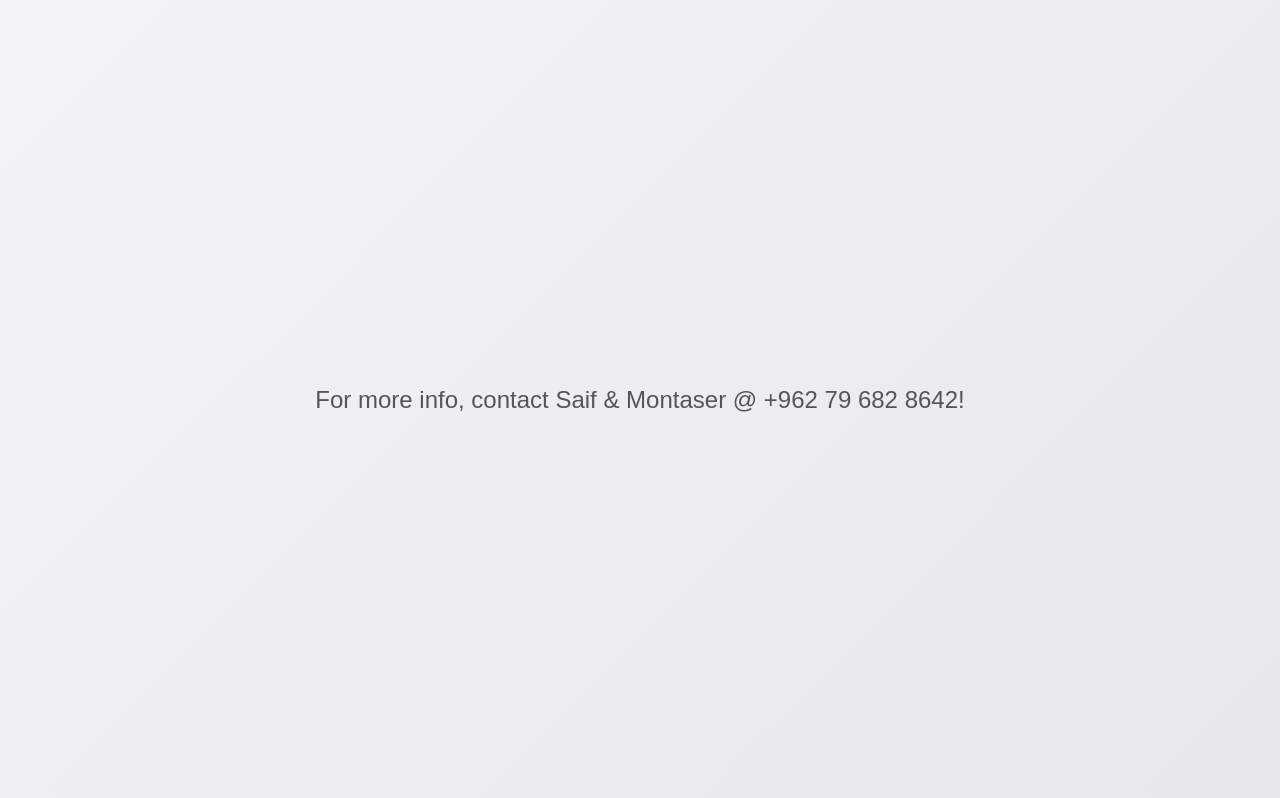
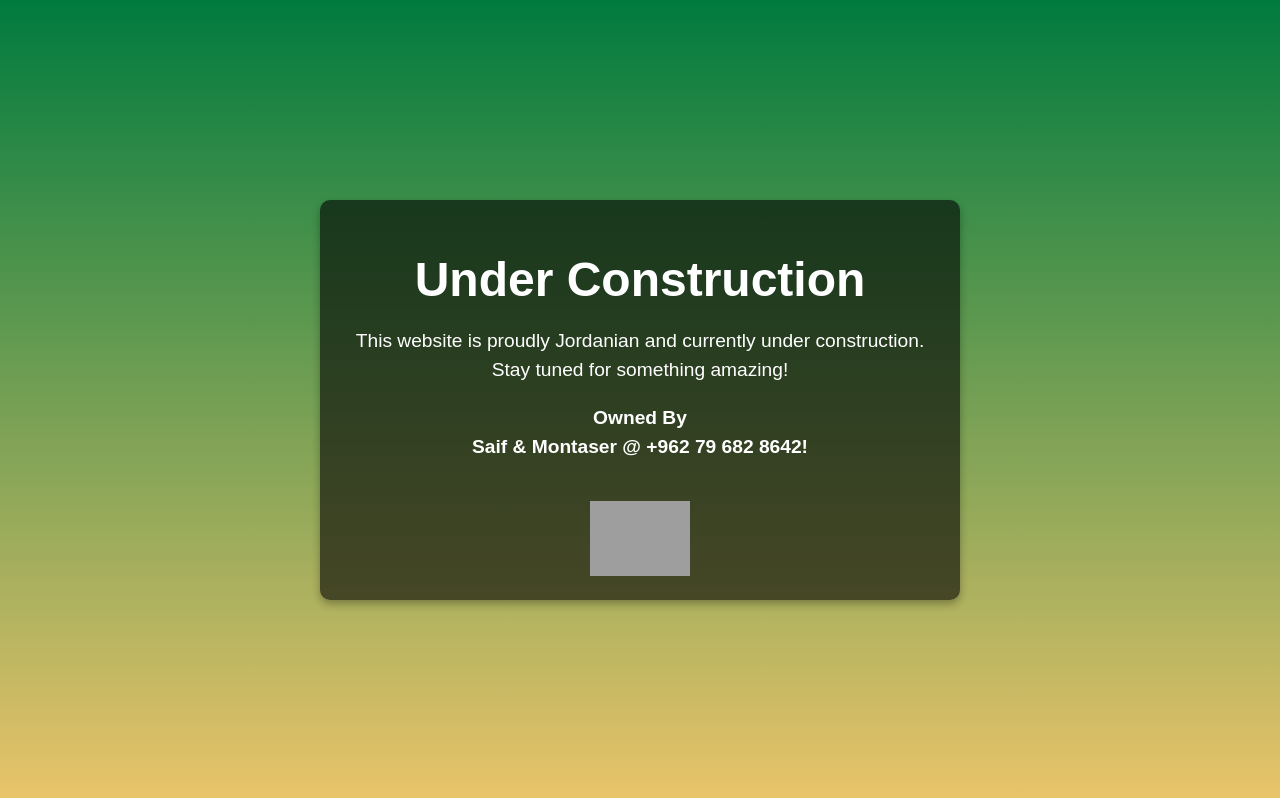
Before and after one commit to MAlmansi/under-construction, a plain HTML site: page index.html in a window 1280 px wide. Drawn offline with Linux system fonts and the light colour scheme; grey boxes are pictures that could not be loaded.

Commit message:
Update index.html

```diff
--- a/index.html
+++ b/index.html
@@ -7,42 +7,49 @@
   <style>
     body {
       margin: 0;
-            padding: 0;
+      font-family: 'Arial', sans-serif;
       display: flex;
-            flex-direction: column;
       justify-content: center;
       align-items: center;
-            height: 100vh;
-            background: linear-gradient(135deg, #f3f4f6, #e5e7eb);
-            font-family: Arial, sans-serif;
-            color: #333;
+      min-height: 100vh;
+      background: linear-gradient(to bottom, #007B3E, #E9C46A);
+      color: #fff;
       text-align: center;
+    }
+    .container {
+      padding: 20px;
+      max-width: 600px;
+      border-radius: 10px;
+      background-color: rgba(0, 0, 0, 0.6);
+      box-shadow: 0 4px 8px rgba(0, 0, 0, 0.3);
     }
     h1 {
       font-size: 3rem;
-            margin-bottom: 1rem;
+      margin-bottom: 20px;
     }
     p {
-            font-size: 1.5rem;
-            color: #555;
+      font-size: 1.2rem;
+      line-height: 1.5;
     }
-        .logo {
-            margin-bottom: 2rem;
-            width: 100px;
-            height: 100px;
-            background-color: #4f46e5;
-            border-radius: 50%;
-            display: flex;
-            justify-content: center;
-            align-items: center;
-            color: #fff;
-            font-size: 2rem;
+    .contact {
+      margin-top: 20px;
+      font-weight: bold;
+    }
+    .flag {
+      margin-top: 20px;
+      max-width: 100px;
     }
   </style>
 </head>
 <body>
-
-    <p>For more info, contact Saif & Montaser @ +962 79 682 8642!</p>
-    </head>
-<body>
+  <div class="container">
+    <h1>Under Construction</h1>
+    <p>
+      This website is proudly Jordanian and currently under construction.
+      Stay tuned for something amazing!
+    </p>
+    <p class="contact">Owned By<br>Saif & Montaser @ +962 79 682 8642!</p>
+    <img src="https://upload.wikimedia.org/wikipedia/commons/thumb/c/c0/Flag_of_Jordan.svg/512px-Flag_of_Jordan.svg.png" alt="Jordan Flag" class="flag">
+  </div>
+</body>
 </html>
```
Lines whose indentation alone changed are shown as unchanged.
